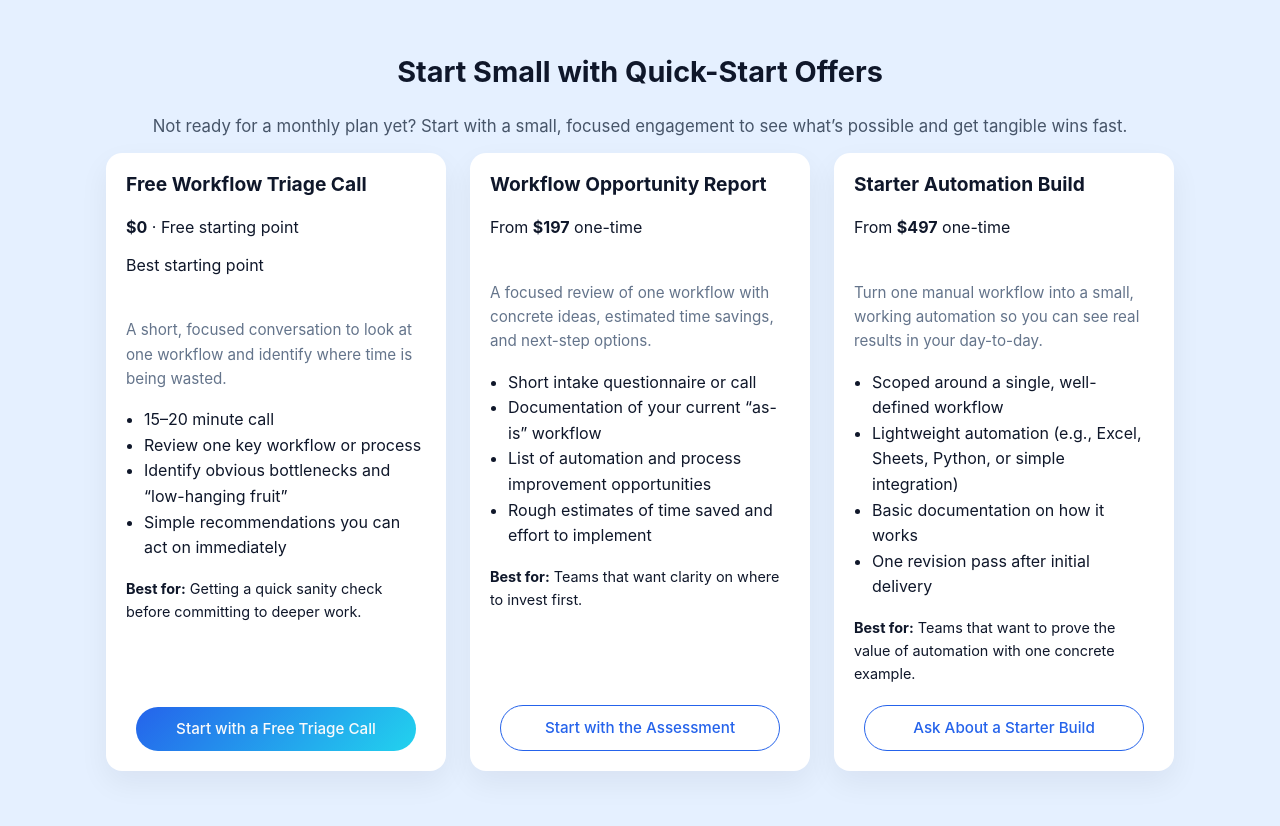
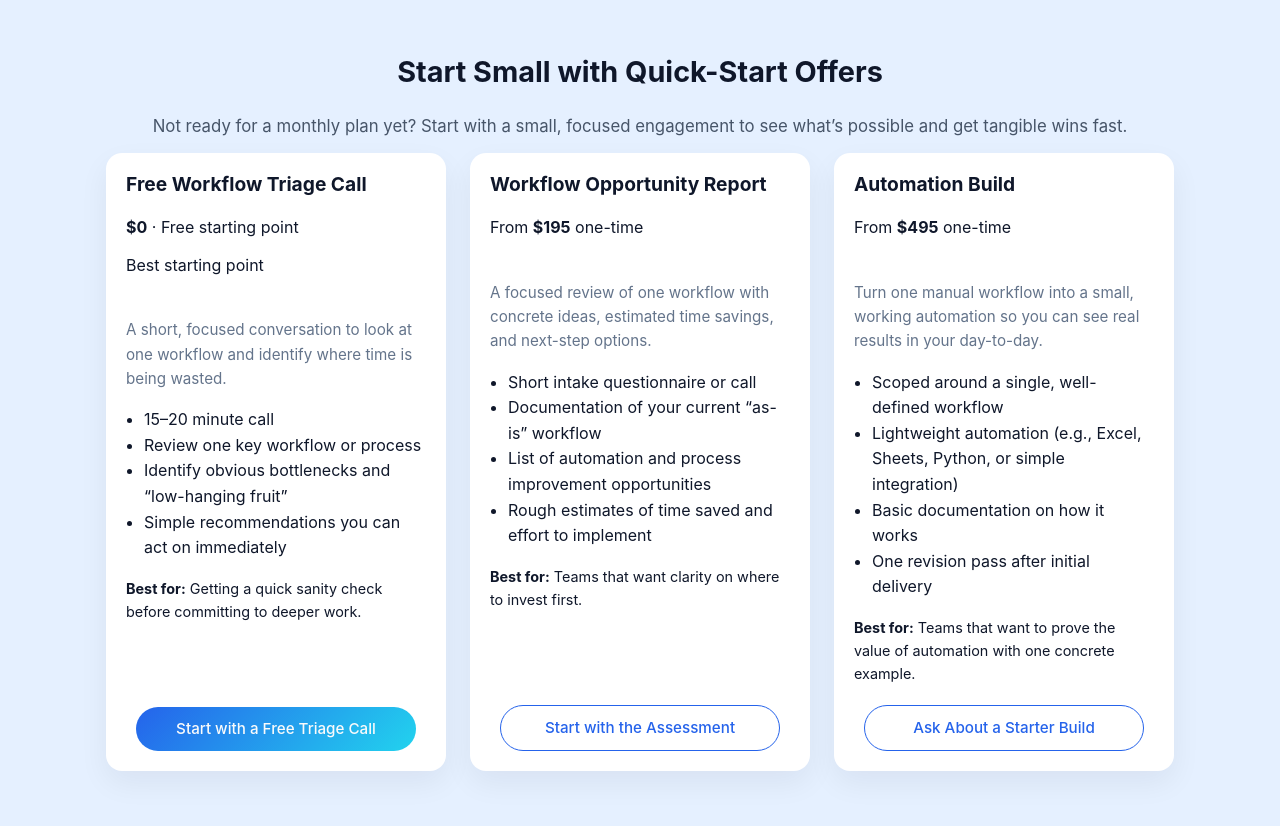
Before and after one commit to ericsjaffe/peakops_automation, a Flask app: page /pricing in a window 1280 px wide. Shown: the part 353-1179 px from the top of the page. Run offline with Flask 3, Linux system fonts and the light colour scheme.

Commit message:
Update pricing page: Workflow Opportunity Report $195, Automation Build $495
- Changed 'Workflow Opportunity Report' from $197 to $195
- Renamed 'Starter Automation Build' to 'Automation Build'
- Changed 'Automation Build' from $497 to $495
- Updated both display prices and JSON-LD schema

```diff
--- a/templates/pricing.html
+++ b/templates/pricing.html
@@ -57,7 +57,7 @@ See PeakOps Automation pricing and engagement options, from quick workflow tune-
       },
       {
         "@type": "Offer",
-        "name": "Starter Automation Build",
+        "name": "Automation Build",
         "url": "https://peakops.club/pricing#offers",
         "price": "495",
         "priceCurrency": "USD",
@@ -154,7 +154,7 @@ See PeakOps Automation pricing and engagement options, from quick workflow tune-
       <article class="card card-offer">
         <div class="card-header">
           <h3>Workflow Opportunity Report</h3>
-          <p class="price-tag">From <strong>$197</strong> one-time</p>
+          <p class="price-tag">From <strong>$195</strong> one-time</p>
         </div>
 
         <div class="card-body">
@@ -182,8 +182,8 @@ See PeakOps Automation pricing and engagement options, from quick workflow tune-
       {# 3. Starter Automation Build with price #}
       <article class="card card-offer">
         <div class="card-header">
-          <h3>Starter Automation Build</h3>
-          <p class="price-tag">From <strong>$497</strong> one-time</p>
+          <h3>Automation Build</h3>
+          <p class="price-tag">From <strong>$495</strong> one-time</p>
         </div>
 
         <div class="card-body">
```
